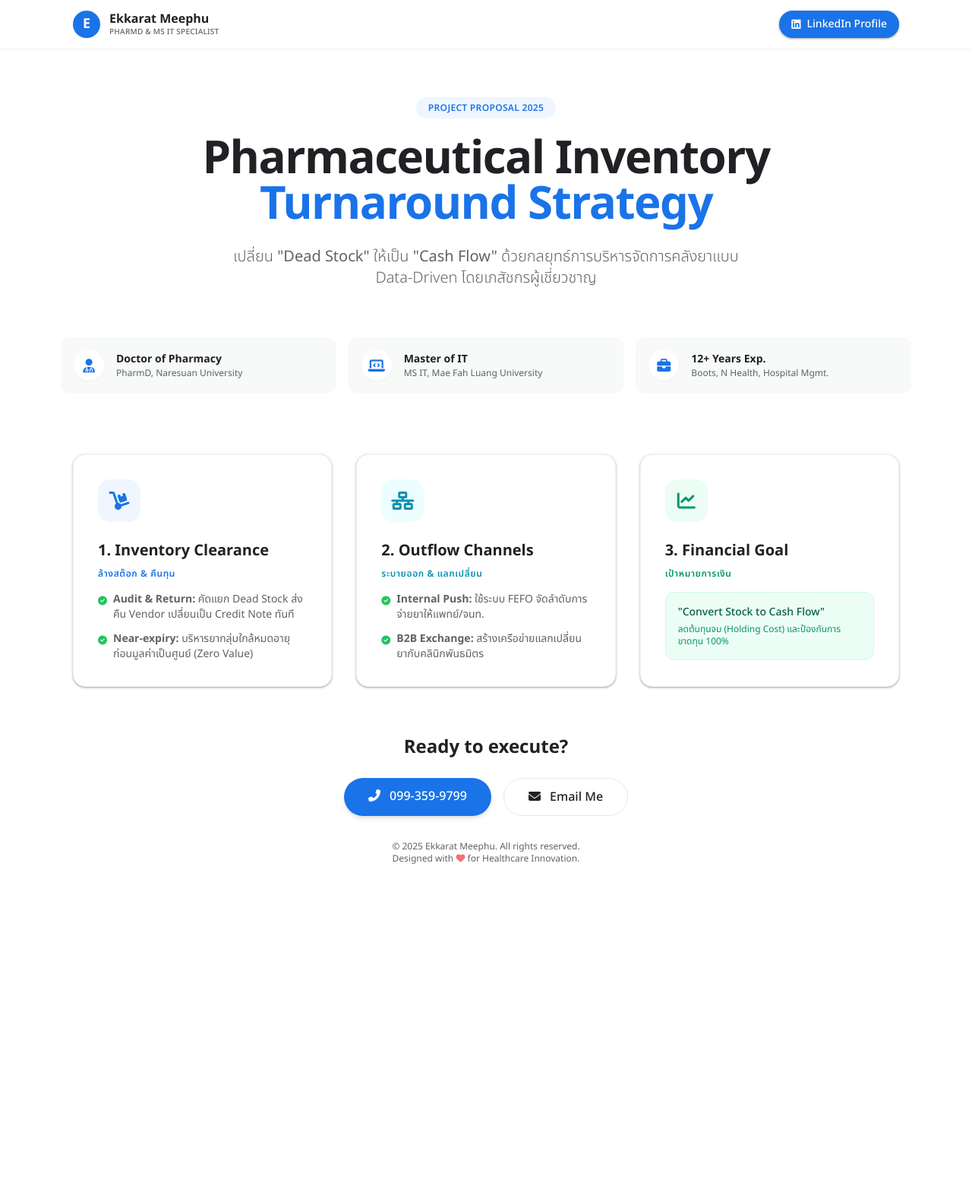
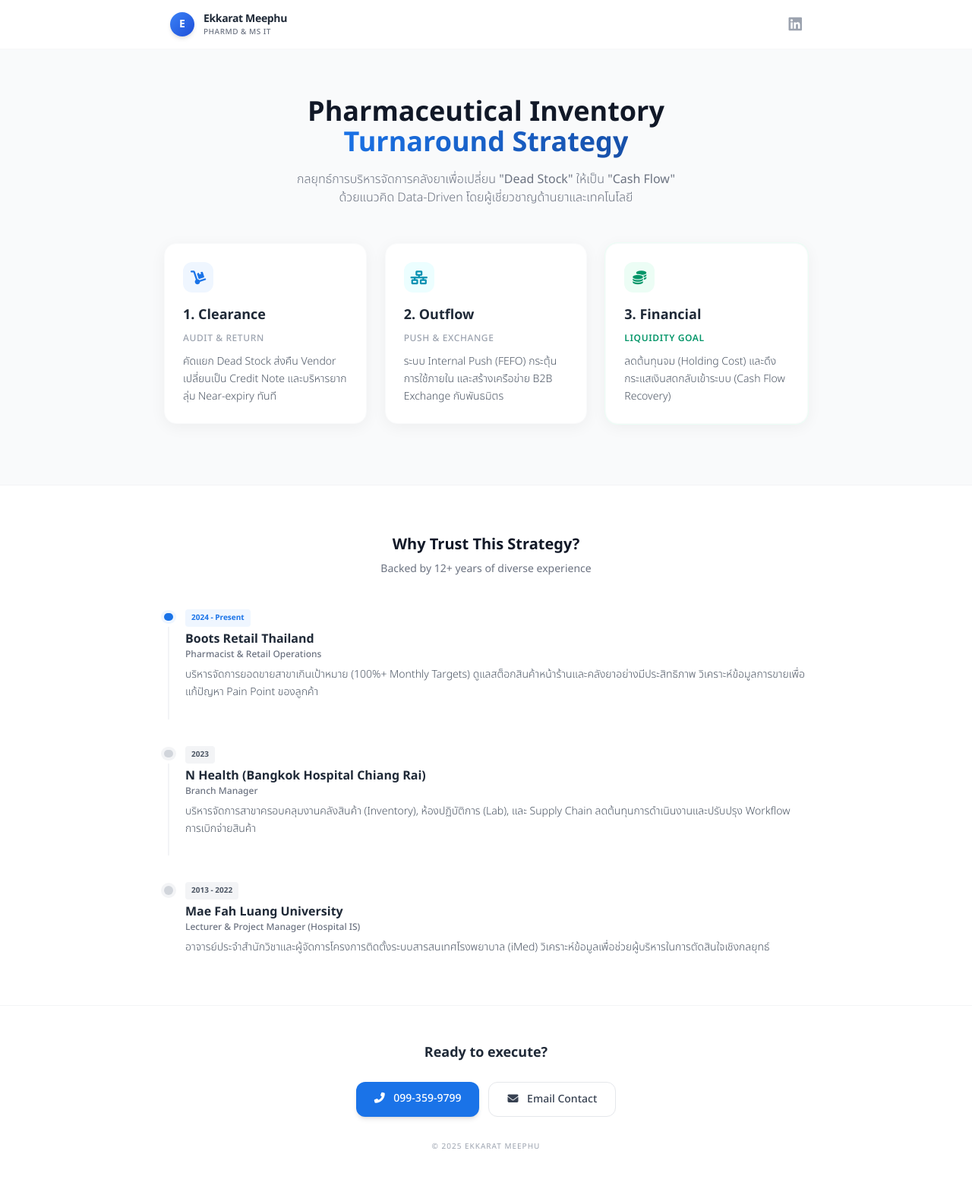
Before and after one commit to E0993599799/M-Ekkarat-CV, a plain HTML site: page index.html in a window 1280 px wide. Shown: the whole page at 76% size. Before the commit the page ends 1234 px from the top, so only its background shows below. Drawn offline with nearby package versions, Linux system fonts and the light colour scheme.

Commit message:
Update index.html

```diff
--- a/index.html
+++ b/index.html
@@ -21,169 +21,176 @@
                         google: {
                             blue: '#1a73e8',
                             blueHover: '#1558b0',
-                            gray: '#f1f3f4',
+                            gray: '#f8f9fa',
                             text: '#202124',
-                            subtext: '#5f6368'
+                            subtext: '#5f6368',
+                            dark: '#174ea6'
                         }
                     },
                     boxShadow: {
-                        'soft': '0 1px 2px 0 rgba(60,64,67,0.3), 0 1px 3px 1px rgba(60,64,67,0.15)',
-                        'hover': '0 1px 3px 0 rgba(60,64,67,0.3), 0 4px 8px 3px rgba(60,64,67,0.15)',
+                        'soft': '0 4px 20px rgba(0, 0, 0, 0.05)',
+                        'card': '0 10px 30px -10px rgba(0, 0, 0, 0.08)',
                     }
                 }
             }
         }
     </script>
     <style>
-        body { background-color: #ffffff; color: #202124; }
-        .glass-nav { background: rgba(255, 255, 255, 0.95); backdrop-filter: blur(10px); border-bottom: 1px solid #f1f3f4; }
+        body { background-color: #ffffff; color: #202124; -webkit-font-smoothing: antialiased; }
+        /* Glassmorphism Navbar */
+        .glass-nav {
+            background: rgba(255, 255, 255, 0.9);
+            backdrop-filter: blur(12px);
+            -webkit-backdrop-filter: blur(12px);
+            border-bottom: 1px solid rgba(0,0,0,0.03);
+        }
+        .gradient-text {
+            background: linear-gradient(135deg, #1a73e8 0%, #174ea6 100%);
+            -webkit-background-clip: text;
+            -webkit-text-fill-color: transparent;
+        }
     </style>
 </head>
-<body class="antialiased">
+<body class="bg-gray-50">
 
-    <nav class="glass-nav fixed w-full z-50 transition-all duration-300">
-        <div class="max-w-6xl mx-auto px-4 sm:px-6 lg:px-8">
+    <nav class="glass-nav fixed w-full z-50 top-0 transition-all duration-300">
+        <div class="max-w-4xl mx-auto px-6 lg:px-8">
             <div class="flex justify-between h-16 items-center">
                 <div class="flex items-center gap-3">
-                    <div class="h-9 w-9 rounded-full bg-google-blue text-white flex items-center justify-center text-lg font-bold shadow-sm">
+                    <div class="h-8 w-8 rounded-full bg-gradient-to-br from-blue-500 to-blue-700 text-white flex items-center justify-center text-sm font-bold shadow-md">
                         E
                     </div>
                     <div>
-                        <h1 class="text-base font-bold text-google-text leading-tight">Ekkarat Meephu</h1>
-                        <p class="text-[10px] text-google-subtext font-medium tracking-wide uppercase">PharmD & MS IT Specialist</p>
+                        <h1 class="text-sm font-bold text-gray-800 tracking-tight">Ekkarat Meephu</h1>
+                        <p class="text-[10px] text-gray-500 font-medium uppercase tracking-wider">PharmD & MS IT</p>
                     </div>
                 </div>
-                <div>
-                    <a href="https://www.linkedin.com/in/ekkarat-meephu-2ba53314" target="_blank"
-                       class="inline-flex items-center gap-2 px-4 py-2 rounded-full bg-google-blue text-white text-sm font-medium hover:bg-google-blueHover shadow-soft hover:shadow-hover transition-all duration-200">
-                        <i class="fab fa-linkedin"></i> <span class="hidden sm:inline">LinkedIn Profile</span>
-                    </a>
-                </div>
+                <a href="https://www.linkedin.com/in/ekkarat-meephu-2ba53314" target="_blank"
+                   class="text-gray-400 hover:text-google-blue transition-colors duration-200">
+                    <i class="fab fa-linkedin text-xl"></i>
+                </a>
             </div>
         </div>
     </nav>
 
-    <header class="pt-32 pb-16 px-4 sm:px-6 lg:px-8 text-center max-w-4xl mx-auto">
-        <div class="inline-block px-4 py-1.5 rounded-full bg-blue-50 text-google-blue text-xs font-semibold tracking-wide mb-6">
-            PROJECT PROPOSAL 2025
-        </div>
-        <h2 class="text-4xl sm:text-5xl md:text-6xl font-bold text-google-text tracking-tight mb-6 leading-tight">
+    <header class="pt-32 pb-12 px-6 text-center max-w-3xl mx-auto">
+        <h2 class="text-2xl sm:text-3xl md:text-4xl font-bold text-gray-900 leading-tight mb-4">
             Pharmaceutical Inventory <br>
-            <span class="text-google-blue">Turnaround Strategy</span>
+            <span class="gradient-text">Turnaround Strategy</span>
         </h2>
-        <p class="text-lg sm:text-xl text-google-subtext max-w-2xl mx-auto leading-relaxed font-light">
-            เปลี่ยน <strong>"Dead Stock"</strong> ให้เป็น <strong>"Cash Flow"</strong> ด้วยกลยุทธ์การบริหารจัดการคลังยาแบบ Data-Driven โดยเภสัชกรผู้เชี่ยวชาญ
+        <p class="text-sm sm:text-base text-gray-500 max-w-xl mx-auto leading-relaxed font-light mt-4">
+            กลยุทธ์การบริหารจัดการคลังยาเพื่อเปลี่ยน <strong>"Dead Stock"</strong> ให้เป็น <strong>"Cash Flow"</strong> <br class="hidden sm:block">
+            ด้วยแนวคิด Data-Driven โดยผู้เชี่ยวชาญด้านยาและเทคโนโลยี
         </p>
     </header>
 
-    <section class="max-w-6xl mx-auto px-4 mb-20">
-        <div class="grid grid-cols-1 md:grid-cols-3 gap-4">
-            <div class="flex items-center p-4 rounded-xl bg-google-gray/50 border border-transparent hover:border-blue-100 transition-all">
-                <div class="h-10 w-10 rounded-full bg-white flex items-center justify-center text-google-blue shadow-sm mr-4">
-                    <i class="fas fa-user-md text-lg"></i>
+    <section class="max-w-4xl mx-auto px-6 pb-20">
+        <div class="grid grid-cols-1 md:grid-cols-3 gap-6">
+
+            <div class="bg-white rounded-2xl p-6 shadow-soft hover:shadow-card transition-all duration-300 border border-gray-50">
+                <div class="w-10 h-10 bg-blue-50 rounded-xl flex items-center justify-center mb-4 text-google-blue">
+                    <i class="fas fa-dolly text-lg"></i>
                 </div>
-                <div>
-                    <h3 class="text-sm font-bold text-google-text">Doctor of Pharmacy</h3>
-                    <p class="text-xs text-google-subtext">PharmD, Naresuan University</p>
+                <h3 class="text-lg font-bold text-gray-800 mb-2">1. Clearance</h3>
+                <p class="text-xs text-gray-400 uppercase tracking-wider mb-3 font-medium">Audit & Return</p>
+                <p class="text-sm text-gray-600 leading-relaxed font-light">
+                    คัดแยก Dead Stock ส่งคืน Vendor เปลี่ยนเป็น Credit Note และบริหารยากลุ่ม Near-expiry ทันที
+                </p>
+            </div>
+
+            <div class="bg-white rounded-2xl p-6 shadow-soft hover:shadow-card transition-all duration-300 border border-gray-50">
+                <div class="w-10 h-10 bg-cyan-50 rounded-xl flex items-center justify-center mb-4 text-cyan-600">
+                    <i class="fas fa-network-wired text-lg"></i>
                 </div>
+                <h3 class="text-lg font-bold text-gray-800 mb-2">2. Outflow</h3>
+                <p class="text-xs text-gray-400 uppercase tracking-wider mb-3 font-medium">Push & Exchange</p>
+                <p class="text-sm text-gray-600 leading-relaxed font-light">
+                    ระบบ Internal Push (FEFO) กระตุ้นการใช้ภายใน และสร้างเครือข่าย B2B Exchange กับพันธมิตร
+                </p>
             </div>
-            <div class="flex items-center p-4 rounded-xl bg-google-gray/50 border border-transparent hover:border-blue-100 transition-all">
-                <div class="h-10 w-10 rounded-full bg-white flex items-center justify-center text-google-blue shadow-sm mr-4">
-                    <i class="fas fa-laptop-code text-lg"></i>
+
+            <div class="bg-white rounded-2xl p-6 shadow-soft hover:shadow-card transition-all duration-300 border border-gray-50 ring-1 ring-emerald-50">
+                <div class="w-10 h-10 bg-emerald-50 rounded-xl flex items-center justify-center mb-4 text-emerald-600">
+                    <i class="fas fa-coins text-lg"></i>
                 </div>
-                <div>
-                    <h3 class="text-sm font-bold text-google-text">Master of IT</h3>
-                    <p class="text-xs text-google-subtext">MS IT, Mae Fah Luang University</p>
+                <h3 class="text-lg font-bold text-gray-800 mb-2">3. Financial</h3>
+                <p class="text-xs text-emerald-600 uppercase tracking-wider mb-3 font-semibold">Liquidity Goal</p>
+                <p class="text-sm text-gray-600 leading-relaxed font-light">
+                    ลดต้นทุนจม (Holding Cost) และดึงกระแสเงินสดกลับเข้าระบบ (Cash Flow Recovery)
+                </p>
+            </div>
+        </div>
+    </section>
+
+    <section class="bg-white border-t border-gray-100 py-16">
+        <div class="max-w-4xl mx-auto px-6">
+            <div class="text-center mb-10">
+                <h3 class="text-xl font-bold text-gray-900">Why Trust This Strategy?</h3>
+                <p class="text-sm text-gray-500 mt-2">Backed by 12+ years of diverse experience</p>
+            </div>
+
+            <div class="space-y-8">
+                <div class="flex gap-4 group">
+                    <div class="flex flex-col items-center">
+                        <div class="w-3 h-3 rounded-full bg-google-blue mt-2 ring-4 ring-blue-50 group-hover:ring-blue-100 transition-all"></div>
+                        <div class="w-0.5 h-full bg-gray-100 mt-2"></div>
+                    </div>
+                    <div class="pb-6">
+                        <span class="inline-block px-2 py-1 bg-blue-50 text-google-blue text-[10px] font-bold rounded mb-1">2024 - Present</span>
+                        <h4 class="text-base font-bold text-gray-800">Boots Retail Thailand</h4>
+                        <p class="text-xs text-gray-500 mb-2 font-medium">Pharmacist & Retail Operations</p>
+                        <p class="text-sm text-gray-600 font-light leading-relaxed">
+                            บริหารจัดการยอดขายสาขาเกินเป้าหมาย (100%+ Monthly Targets) ดูแลสต็อกสินค้าหน้าร้านและคลังยาอย่างมีประสิทธิภาพ วิเคราะห์ข้อมูลการขายเพื่อแก้ปัญหา Pain Point ของลูกค้า
+                        </p>
+                    </div>
                 </div>
-            </div>
-            <div class="flex items-center p-4 rounded-xl bg-google-gray/50 border border-transparent hover:border-blue-100 transition-all">
-                <div class="h-10 w-10 rounded-full bg-white flex items-center justify-center text-google-blue shadow-sm mr-4">
-                    <i class="fas fa-briefcase text-lg"></i>
+
+                <div class="flex gap-4 group">
+                    <div class="flex flex-col items-center">
+                        <div class="w-3 h-3 rounded-full bg-gray-300 mt-2 ring-4 ring-gray-100 group-hover:ring-gray-200 transition-all"></div>
+                        <div class="w-0.5 h-full bg-gray-100 mt-2"></div>
+                    </div>
+                    <div class="pb-6">
+                        <span class="inline-block px-2 py-1 bg-gray-100 text-gray-600 text-[10px] font-bold rounded mb-1">2023</span>
+                        <h4 class="text-base font-bold text-gray-800">N Health (Bangkok Hospital Chiang Rai)</h4>
+                        <p class="text-xs text-gray-500 mb-2 font-medium">Branch Manager</p>
+                        <p class="text-sm text-gray-600 font-light leading-relaxed">
+                            บริหารจัดการสาขาครอบคลุมงานคลังสินค้า (Inventory), ห้องปฏิบัติการ (Lab), และ Supply Chain ลดต้นทุนการดำเนินงานและปรับปรุง Workflow การเบิกจ่ายสินค้า
+                        </p>
+                    </div>
                 </div>
-                <div>
-                    <h3 class="text-sm font-bold text-google-text">12+ Years Exp.</h3>
-                    <p class="text-xs text-google-subtext">Boots, N Health, Hospital Mgmt.</p>
+
+                <div class="flex gap-4 group">
+                    <div class="flex flex-col items-center">
+                        <div class="w-3 h-3 rounded-full bg-gray-300 mt-2 ring-4 ring-gray-100 group-hover:ring-gray-200 transition-all"></div>
+                    </div>
+                    <div>
+                        <span class="inline-block px-2 py-1 bg-gray-100 text-gray-600 text-[10px] font-bold rounded mb-1">2013 - 2022</span>
+                        <h4 class="text-base font-bold text-gray-800">Mae Fah Luang University</h4>
+                        <p class="text-xs text-gray-500 mb-2 font-medium">Lecturer & Project Manager (Hospital IS)</p>
+                        <p class="text-sm text-gray-600 font-light leading-relaxed">
+                            อาจารย์ประจำสำนักวิชาและผู้จัดการโครงการติดตั้งระบบสารสนเทศโรงพยาบาล (iMed) วิเคราะห์ข้อมูลเพื่อช่วยผู้บริหารในการตัดสินใจเชิงกลยุทธ์
+                        </p>
+                    </div>
                 </div>
             </div>
         </div>
     </section>
 
-    <main class="max-w-6xl mx-auto px-4 sm:px-6 lg:px-8 pb-24">
-        <div class="grid grid-cols-1 md:grid-cols-3 gap-8">
-
-            <div class="group relative bg-white rounded-2xl p-8 shadow-soft hover:shadow-hover transition-all duration-300 border border-gray-100 hover:-translate-y-1">
-                <div class="absolute top-0 left-0 w-full h-1 bg-google-blue rounded-t-2xl opacity-0 group-hover:opacity-100 transition-opacity"></div>
-                <div class="w-14 h-14 bg-blue-50 rounded-2xl flex items-center justify-center mb-6 text-google-blue text-2xl group-hover:bg-google-blue group-hover:text-white transition-colors duration-300">
-                    <i class="fas fa-dolly"></i>
-                </div>
-                <h3 class="text-xl font-bold text-google-text mb-2">1. Inventory Clearance</h3>
-                <p class="text-xs font-semibold text-google-blue mb-4 uppercase tracking-wider">ล้างสต็อก & คืนทุน</p>
-                <ul class="space-y-3">
-                    <li class="flex items-start text-sm text-google-subtext">
-                        <i class="fas fa-check-circle text-green-500 mt-1 mr-2 text-xs"></i>
-                        <span><strong>Audit & Return:</strong> คัดแยก Dead Stock ส่งคืน Vendor เปลี่ยนเป็น Credit Note ทันที</span>
-                    </li>
-                    <li class="flex items-start text-sm text-google-subtext">
-                        <i class="fas fa-check-circle text-green-500 mt-1 mr-2 text-xs"></i>
-                        <span><strong>Near-expiry:</strong> บริหารยากลุ่มใกล้หมดอายุ ก่อนมูลค่าเป็นศูนย์ (Zero Value)</span>
-                    </li>
-                </ul>
-            </div>
-
-            <div class="group relative bg-white rounded-2xl p-8 shadow-soft hover:shadow-hover transition-all duration-300 border border-gray-100 hover:-translate-y-1">
-                <div class="absolute top-0 left-0 w-full h-1 bg-cyan-500 rounded-t-2xl opacity-0 group-hover:opacity-100 transition-opacity"></div>
-                <div class="w-14 h-14 bg-cyan-50 rounded-2xl flex items-center justify-center mb-6 text-cyan-600 text-2xl group-hover:bg-cyan-500 group-hover:text-white transition-colors duration-300">
-                    <i class="fas fa-network-wired"></i>
-                </div>
-                <h3 class="text-xl font-bold text-google-text mb-2">2. Outflow Channels</h3>
-                <p class="text-xs font-semibold text-cyan-600 mb-4 uppercase tracking-wider">ระบายออก & แลกเปลี่ยน</p>
-                <ul class="space-y-3">
-                    <li class="flex items-start text-sm text-google-subtext">
-                        <i class="fas fa-check-circle text-green-500 mt-1 mr-2 text-xs"></i>
-                        <span><strong>Internal Push:</strong> ใช้ระบบ FEFO จัดลำดับการจ่ายยาให้แพทย์/จนท.</span>
-                    </li>
-                    <li class="flex items-start text-sm text-google-subtext">
-                        <i class="fas fa-check-circle text-green-500 mt-1 mr-2 text-xs"></i>
-                        <span><strong>B2B Exchange:</strong> สร้างเครือข่ายแลกเปลี่ยนยากับคลินิกพันธมิตร</span>
-                    </li>
-                </ul>
-            </div>
-
-            <div class="group relative bg-white rounded-2xl p-8 shadow-soft hover:shadow-hover transition-all duration-300 border border-gray-100 hover:-translate-y-1">
-                <div class="absolute top-0 left-0 w-full h-1 bg-emerald-500 rounded-t-2xl opacity-0 group-hover:opacity-100 transition-opacity"></div>
-                <div class="w-14 h-14 bg-emerald-50 rounded-2xl flex items-center justify-center mb-6 text-emerald-600 text-2xl group-hover:bg-emerald-500 group-hover:text-white transition-colors duration-300">
-                    <i class="fas fa-chart-line"></i>
-                </div>
-                <h3 class="text-xl font-bold text-google-text mb-2">3. Financial Goal</h3>
-                <p class="text-xs font-semibold text-emerald-600 mb-4 uppercase tracking-wider">เป้าหมายการเงิน</p>
-                <div class="bg-emerald-50 p-4 rounded-xl border border-emerald-100">
-                    <p class="text-sm text-emerald-800 font-medium">
-                        "Convert Stock to Cash Flow"
-                    </p>
-                    <p class="text-xs text-emerald-600 mt-1">
-                        ลดต้นทุนจม (Holding Cost) และป้องกันการขาดทุน 100%
-                    </p>
-                </div>
-            </div>
-
+    <footer class="bg-white py-12 text-center border-t border-gray-100">
+        <h3 class="text-lg font-bold text-gray-800 mb-6">Ready to execute?</h3>
+        <div class="flex flex-col sm:flex-row justify-center gap-3 px-6">
+            <a href="tel:0993599799" class="w-full sm:w-auto px-6 py-3 rounded-xl bg-google-blue text-white text-sm font-medium hover:bg-google-blueHover shadow-md hover:shadow-lg transition-all duration-300">
+                <i class="fas fa-phone-alt mr-2"></i> 099-359-9799
+            </a>
+            <a href="mailto:ekkarat.mee@gmail.com" class="w-full sm:w-auto px-6 py-3 rounded-xl bg-white text-gray-700 border border-gray-200 text-sm font-medium hover:bg-gray-50 transition-all duration-300">
+                <i class="fas fa-envelope mr-2"></i> Email Contact
+            </a>
         </div>
-
-        <div class="mt-16 text-center">
-            <h3 class="text-2xl font-bold text-google-text mb-6">Ready to execute?</h3>
-            <div class="flex flex-col sm:flex-row justify-center gap-4">
-                <a href="tel:0993599799" class="px-8 py-3 rounded-full bg-google-blue text-white font-medium hover:bg-google-blueHover shadow-md transition-all">
-                    <i class="fas fa-phone-alt mr-2"></i> 099-359-9799
-                </a>
-                <a href="mailto:ekkarat.mee@gmail.com" class="px-8 py-3 rounded-full bg-white text-google-text border border-gray-200 font-medium hover:bg-gray-50 transition-all">
-                    <i class="fas fa-envelope mr-2"></i> Email Me
-                </a>
-            </div>
-            <p class="mt-8 text-xs text-google-subtext">
-                &copy; 2025 Ekkarat Meephu. All rights reserved.<br>
-                Designed with <i class="fas fa-heart text-red-400"></i> for Healthcare Innovation.
-            </p>
-        </div>
-    </main>
+        <p class="mt-8 text-[10px] text-gray-400 uppercase tracking-widest">
+            © 2025 Ekkarat Meephu
+        </p>
+    </footer>
 
 </body>
 </html>
```
